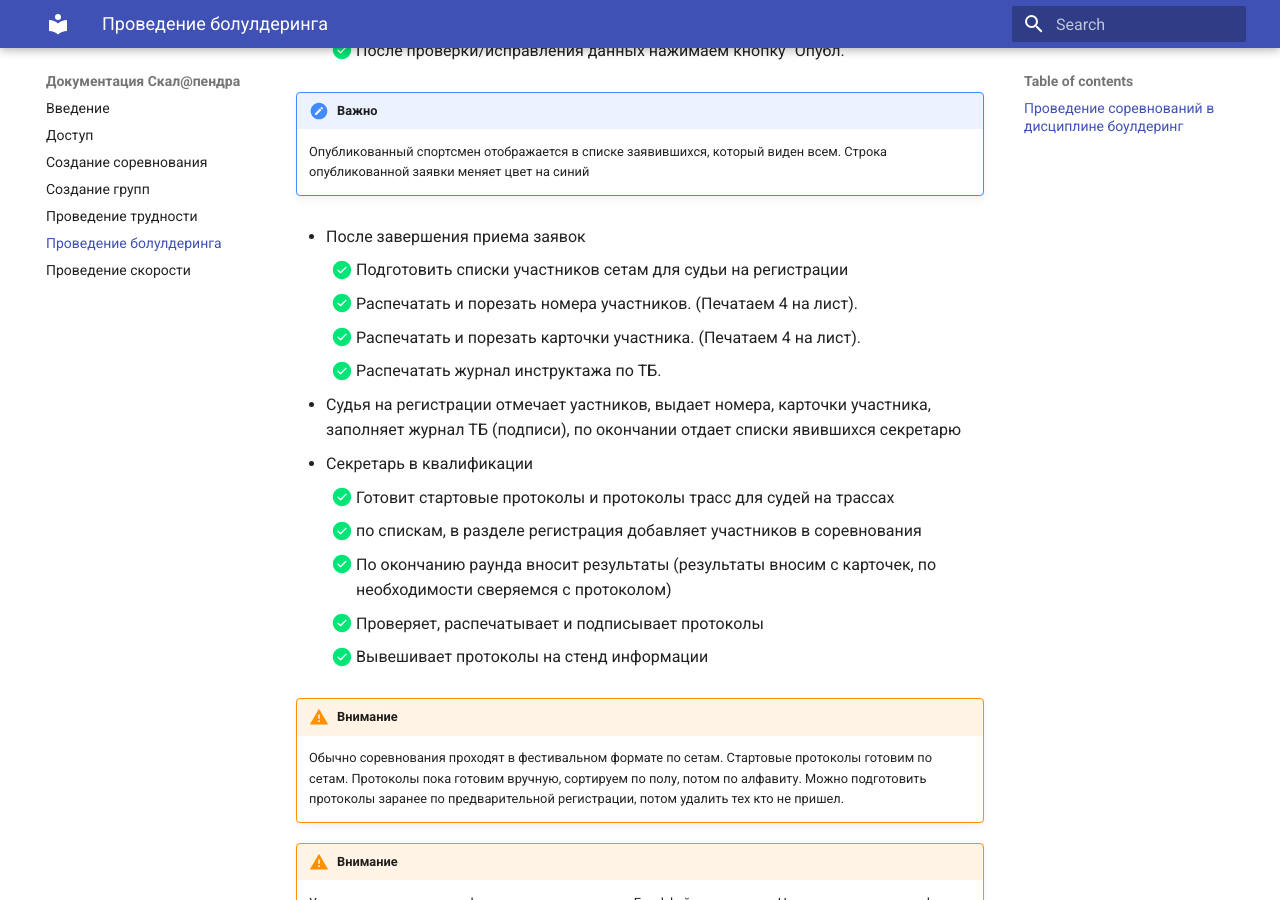
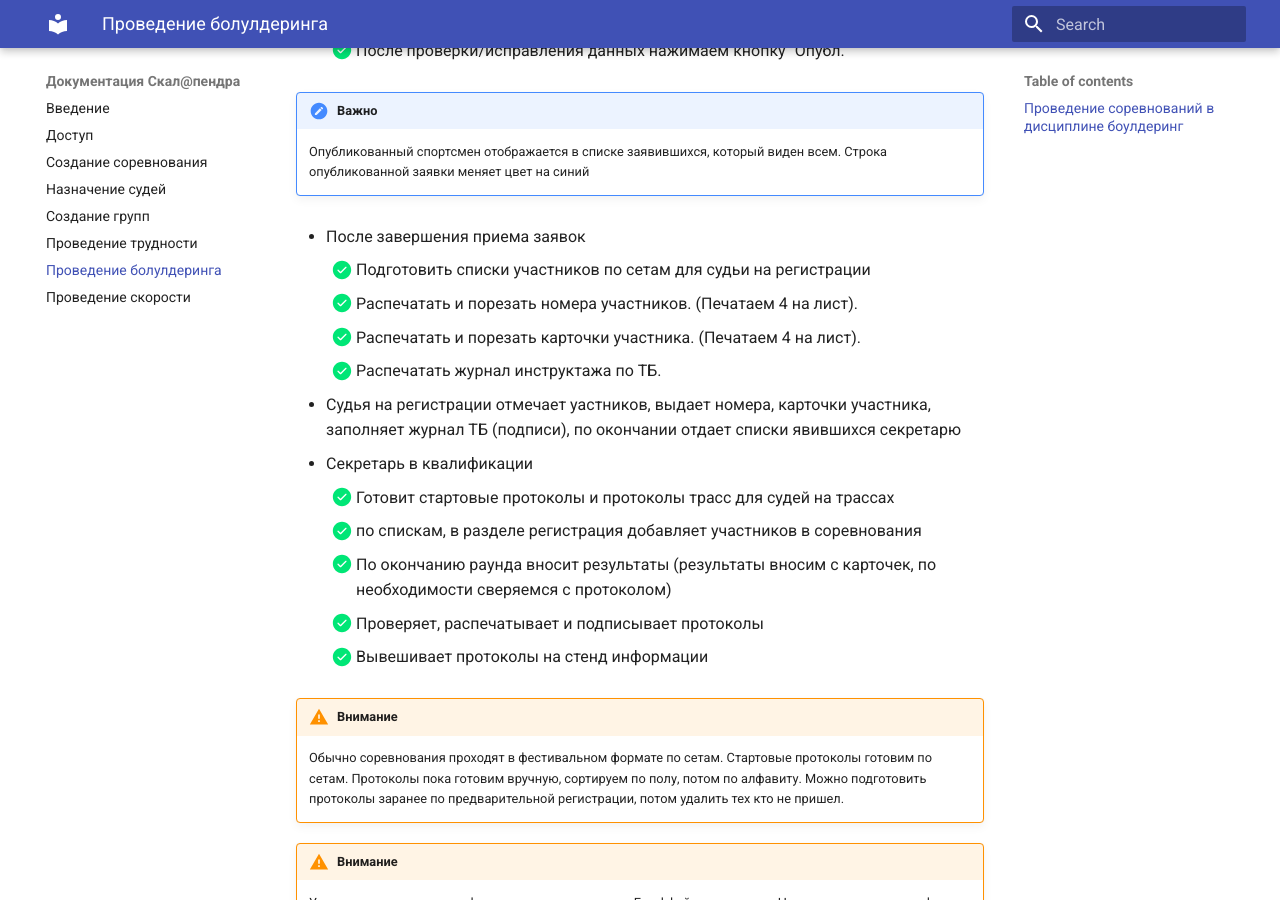
Before and after one commit to alptur/scaladocs, an MkDocs documentation site: the page built from docs/howtoboulder.md, in a window 1280 px wide and 900 px high, scrolled down 327 px. Built offline with MkDocs 1.6.1 and Material for MkDocs 9.7.7, drawn with Linux system fonts in a browser that asks for light colours.

Commit message:
Назанчение судей

```diff
--- /dev/null
+++ b/docs/adddjuds.md
@@ -0,0 +1,3 @@
+# Назначение судей
+
+## Назначение судей
--- a/docs/howtoboulder.md
+++ b/docs/howtoboulder.md
@@ -13,7 +13,7 @@
     Строка опубликованной заявки меняет цвет на синий
 
 * После завершения приема заявок
-    * [x] Подготовить списки участников сетам для судьи на регистрации
+    * [x] Подготовить списки участников по сетам для судьи на регистрации
     * [x] Распечатать и порезать номера участников. (Печатаем 4 на лист).
     * [x] Распечатать и порезать карточки участника. (Печатаем 4 на лист).
     * [x] Распечатать журнал инструктажа по ТБ.
--- a/mkdocs.yml
+++ b/mkdocs.yml
@@ -17,6 +17,7 @@
   - index.md
   - accesstosystem.md
   - competitioncreate.md
+  - adddjuds.md
   - groupcreate.md
   - howtotrud.md
   - howtoboulder.md
```
